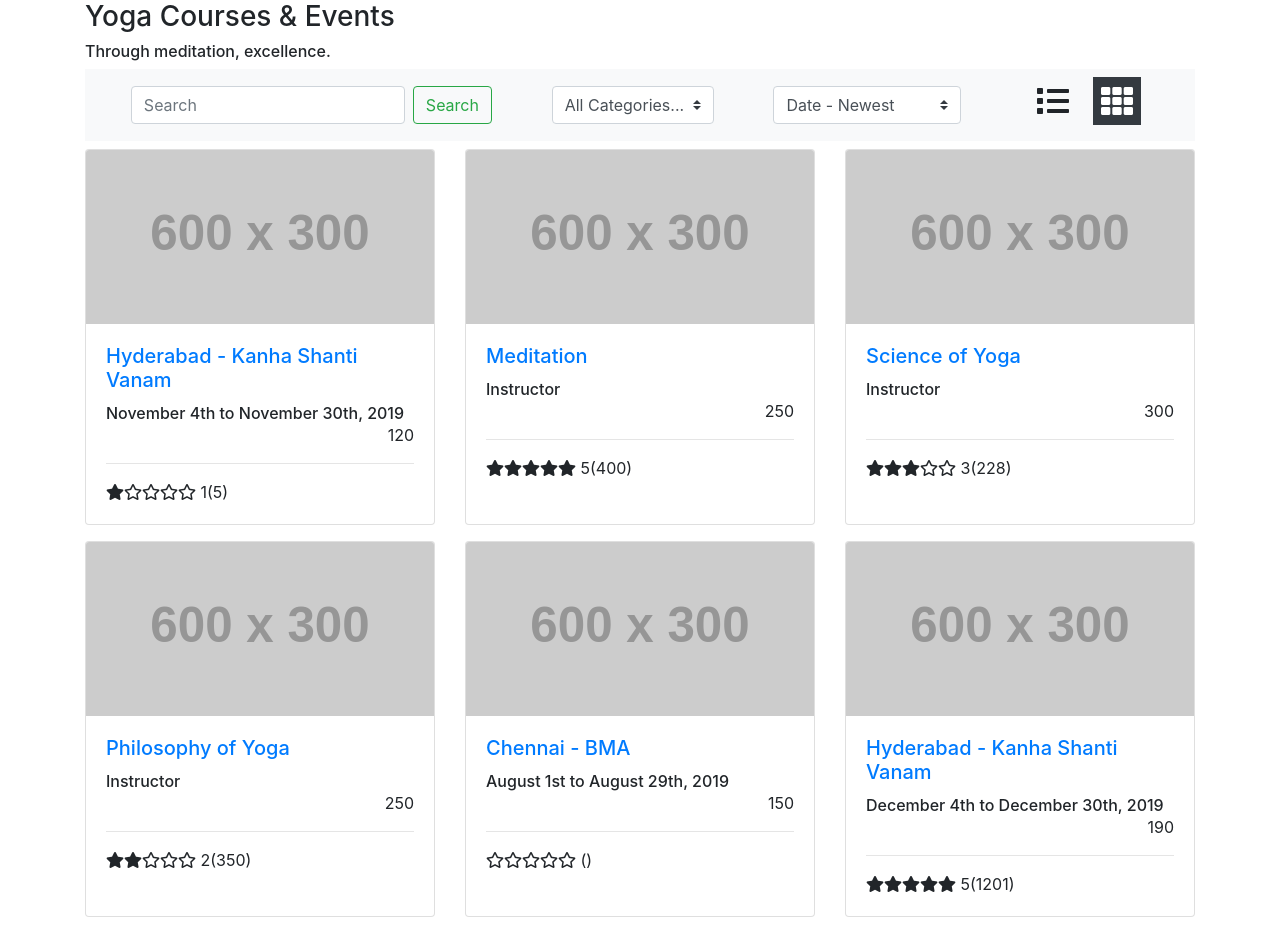
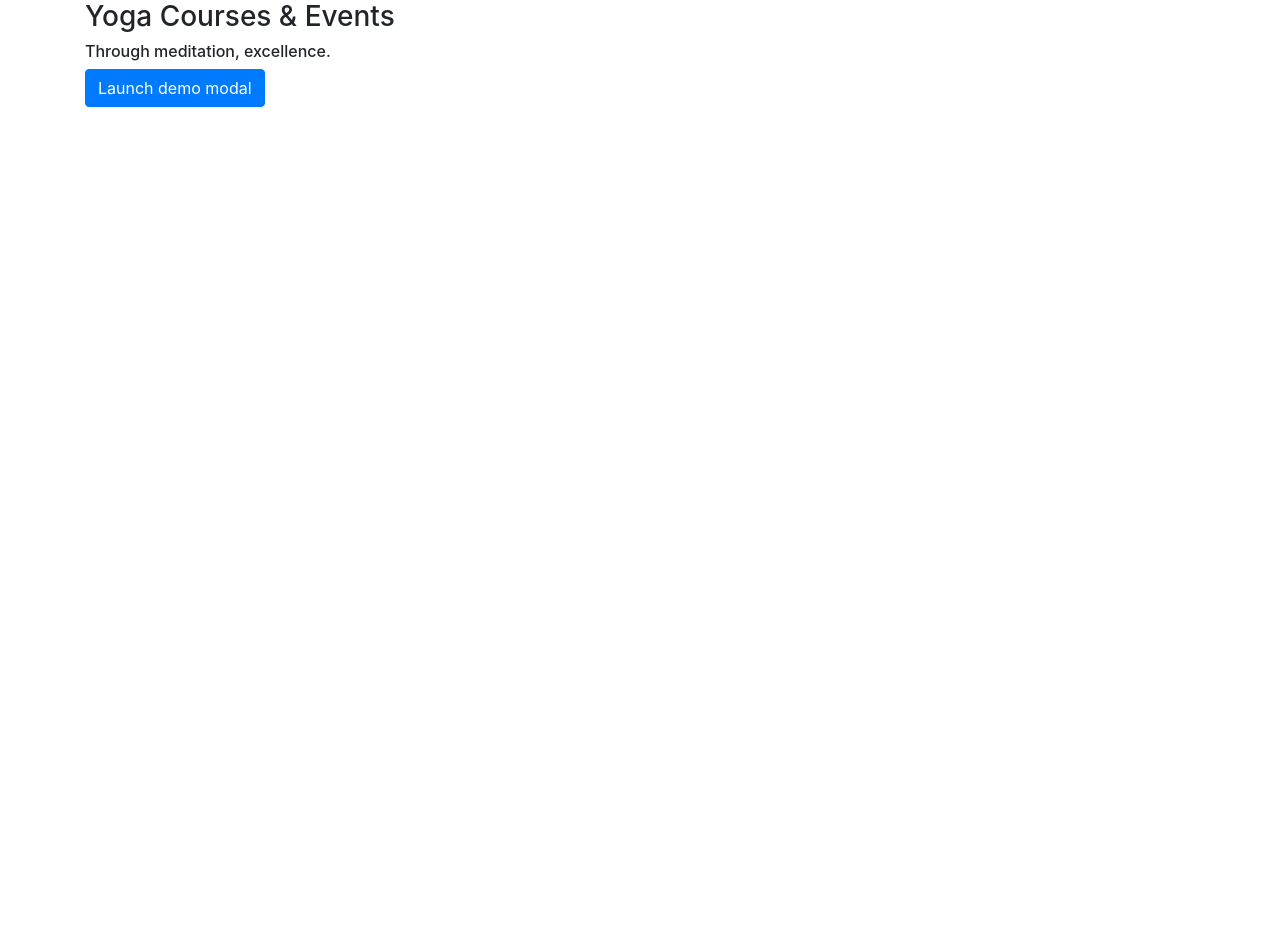
Before and after one commit to hfnabhyasi/heartathon, a Vue app: page / in a window 1280 px wide. After the commit the page ends 800 px from the top, so only its background shows below. Built offline with nearby package versions, Linux system fonts and the light colour scheme.

Commit message:
Added and setup YouTubeVideoPopUp component

```diff
--- a/package.json
+++ b/package.json
@@ -8,10 +8,11 @@
     "lint": "vue-cli-service lint"
   },
   "dependencies": {
+    "@fortawesome/fontawesome-free": "^5.10.1",
     "core-js": "^2.6.5",
     "jquery": "^3.4.1",
-    "vue": "^2.6.10",
-    "@fortawesome/fontawesome-free": "^5.10.1"
+    "popper.js": "^1.15.0",
+    "vue": "^2.6.10"
   },
   "devDependencies": {
     "@vue/cli-plugin-babel": "^3.10.0",
--- a/src/App.vue
+++ b/src/App.vue
@@ -3,7 +3,8 @@
   <div class="container">
     <HeaderComp :content="HeaderData" :styles="{heading:'h3',description:'h6'}" />
     <!-- <CourseRow /> -->
-    <TestComponent :content="Courses" />
+    <!-- <TestComponent :content="Courses" /> -->
+    <YouTubePopUp />
   </div>
 </div>
 </template>
@@ -14,8 +15,9 @@ import HeaderData from './data/header'
 import Courses from './data/courses'
 // Components
 import HeaderComp from "./components/HeaderComp"
-import TestComponent from './components/TestComponent'
+// import TestComponent from './components/TestComponent'
 // import CourseRow from "./components/CourseRow"
+import YouTubePopUp from './components/TestComponent-YouTubeVideoPopup'
 
 export default {
   data() {
@@ -27,7 +29,8 @@ export default {
   components: {
     HeaderComp,
     // CourseRow,
-    TestComponent
+    // TestComponent
+    YouTubePopUp
   }
 }
 
--- /dev/null
+++ b/src/components/TestComponent-YouTubeVideoPopup.vue
@@ -0,0 +1,37 @@
+<template lang="html">
+  <div>
+    <!-- Button trigger modal -->
+    <button type="button" class="btn btn-primary" data-toggle="modal" data-target="#exampleModal">
+      Launch demo modal
+    </button>
+
+    <!-- Modal -->
+    <div class="modal fade" id="exampleModal" tabindex="-1" role="dialog" aria-labelledby="exampleModalLabel" aria-hidden="true">
+      <div class="modal-dialog" role="document">
+        <div class="modal-content">
+          <div class="modal-header">
+            <h5 class="modal-title" id="exampleModalLabel">Modal title</h5>
+            <button type="button" class="close" data-dismiss="modal" aria-label="Close">
+              <span aria-hidden="true">&times;</span>
+            </button>
+          </div>
+          <div class="modal-body">
+            <iframe width="560" height="315" src="https://www.youtube.com/embed/videoseries?list=PLT02Kxa-Pd_GbAVYz_v2UGwZm45U0XXcF" frameborder="0" allow="accelerometer; autoplay; encrypted-media; gyroscope; picture-in-picture" allowfullscreen></iframe>
+          </div>
+          <div class="modal-footer">
+            <button type="button" class="btn btn-secondary" data-dismiss="modal">Close</button>
+            <button type="button" class="btn btn-primary">Save changes</button>
+          </div>
+        </div>
+      </div>
+    </div>
+  </div>
+</template>
+
+<script>
+export default {
+}
+</script>
+
+<style lang="css" scoped>
+</style>
--- a/src/main.js
+++ b/src/main.js
@@ -1,6 +1,7 @@
 import Vue from 'vue'
 import App from './App.vue'
 import './main.scss';
+import '../node_modules/bootstrap/dist/js/bootstrap.min'
 
 Vue.config.productionTip = false
 
```
Also changed, not shown: public/video-image.jpg (added), 1 other file (tests, documents, lock files or other folders).
